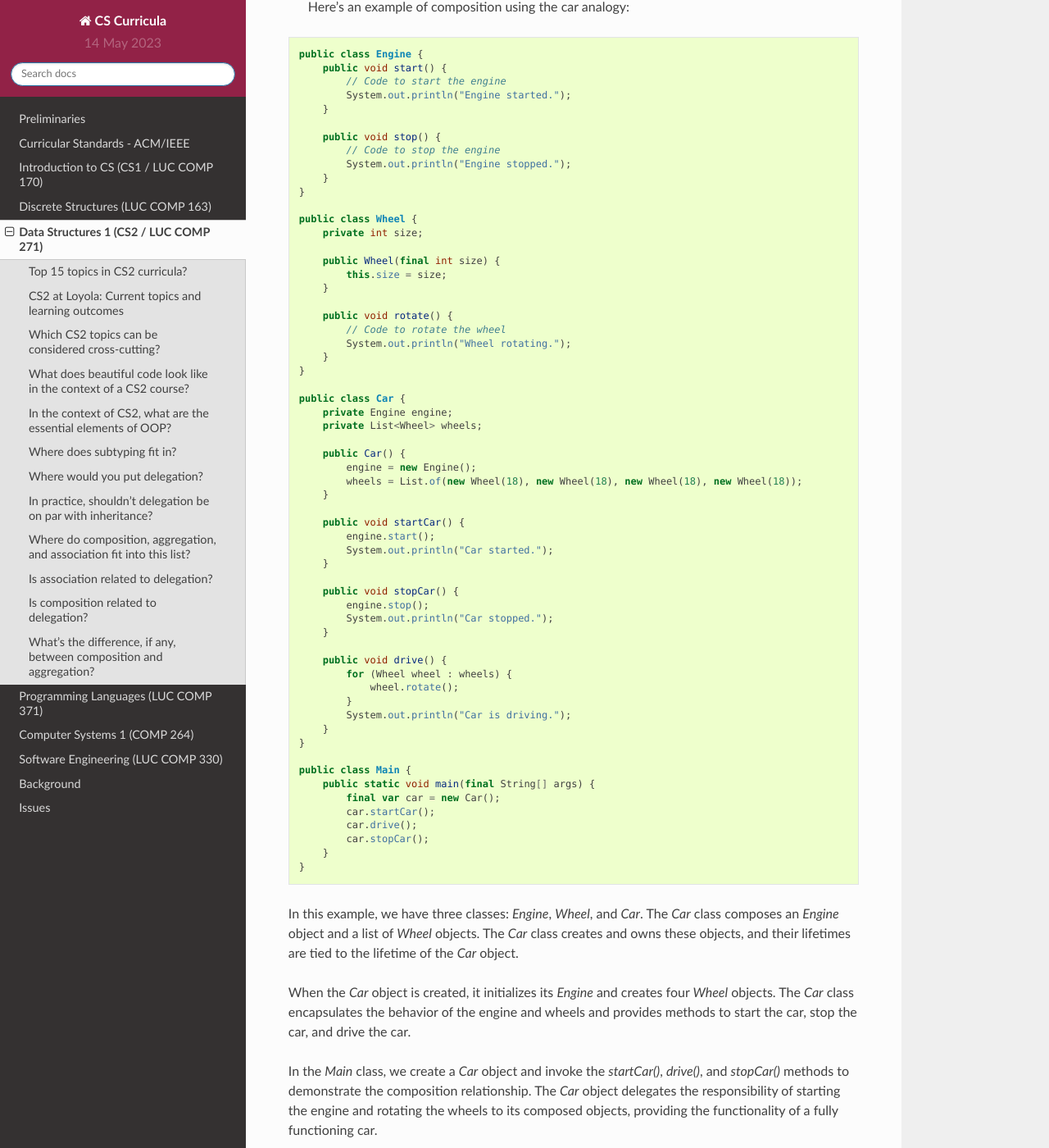
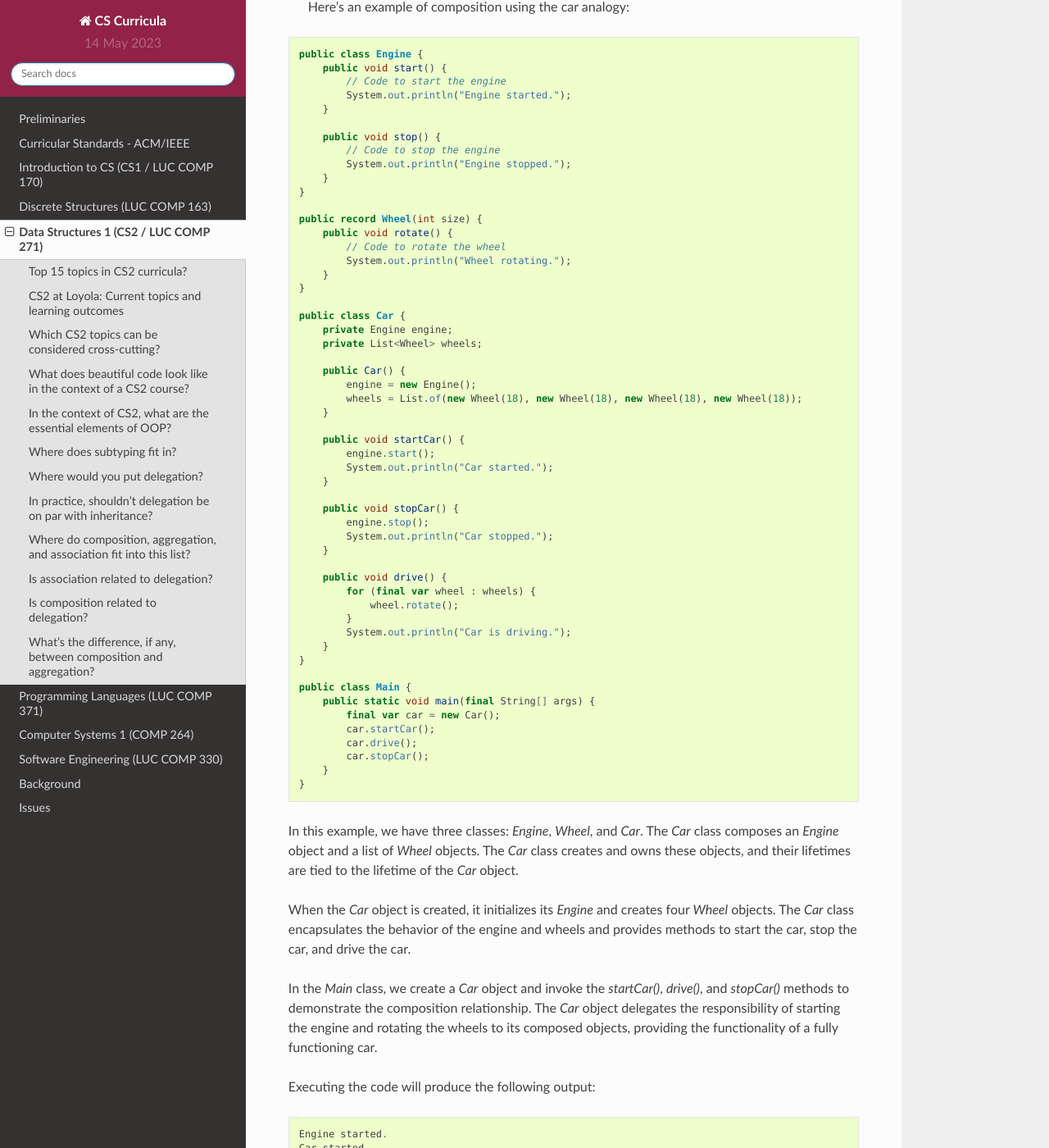
Before and after one commit to LoyolaChicagoBooks/curricula, a Sphinx documentation site: the page built from source/15-cs2/content.rst, in a window 1280 px wide and 1400 px high, scrolled down 10794 px. Shown: the whole window at 82% size. Built offline with Sphinx 7.4.7 and the Read the Docs theme 2.0.0, drawn with Linux system fonts in a browser that asks for light colours.

Commit message:
a couple of more minor fixes to the code
Signed-off-by: Konstantin Läufer <laufer@cs.luc.edu>

```diff
--- a/source/15-cs2/content.rst
+++ b/source/15-cs2/content.rst
@@ -301,13 +301,7 @@
        }
    }
 
-   public class Wheel {
-       private int size;
-
-       public Wheel(final int size) {
-	   this.size = size;
-       }
-
+   public record Wheel(int size) {
        public void rotate() {
 	   // Code to rotate the wheel
 	   System.out.println("Wheel rotating.");
@@ -334,7 +328,7 @@
        }
 
        public void drive() {
-	   for (Wheel wheel : wheels) {
+	   for (final var wheel : wheels) {
 	       wheel.rotate();
 	   }
 	   System.out.println("Car is driving.");
```
